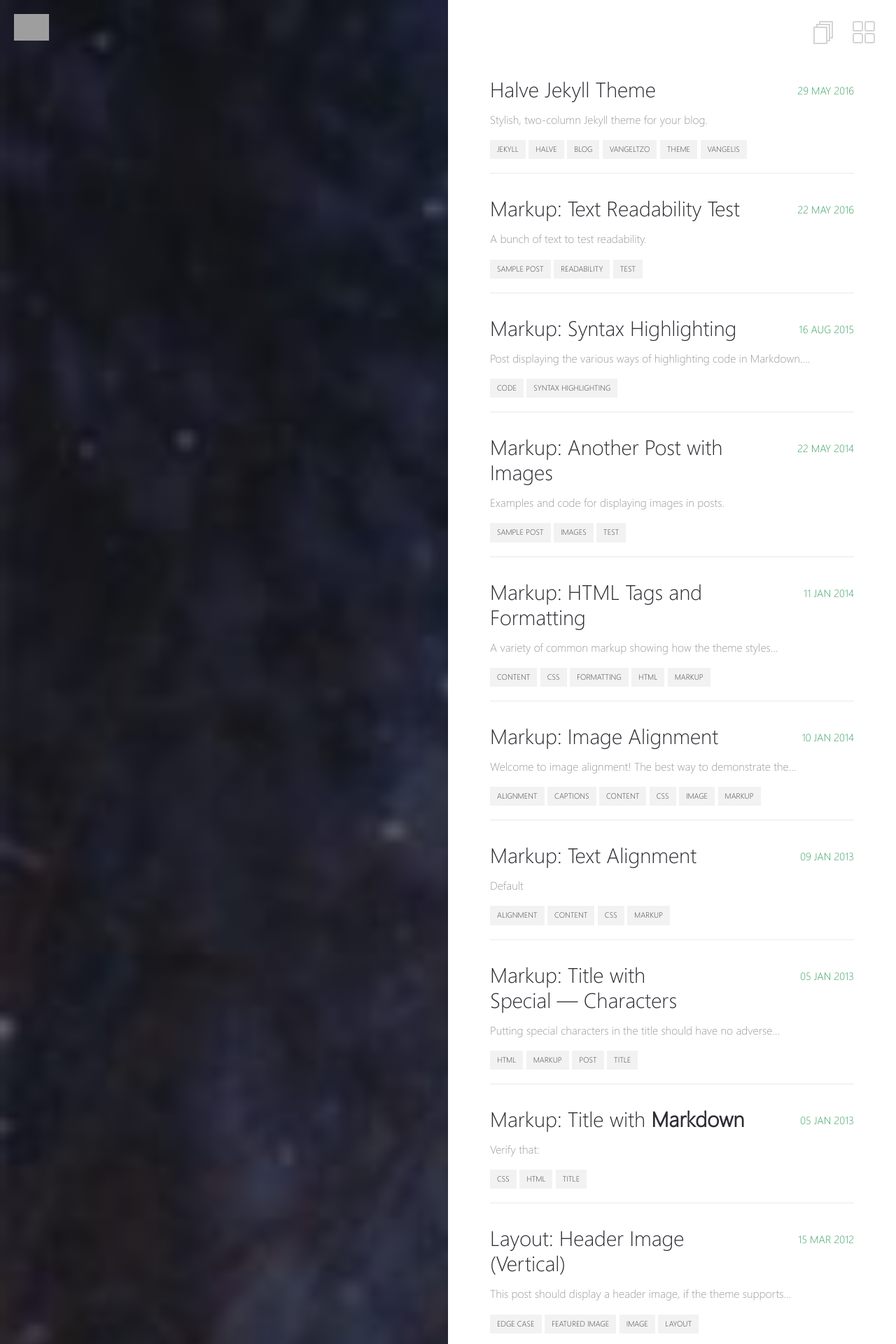
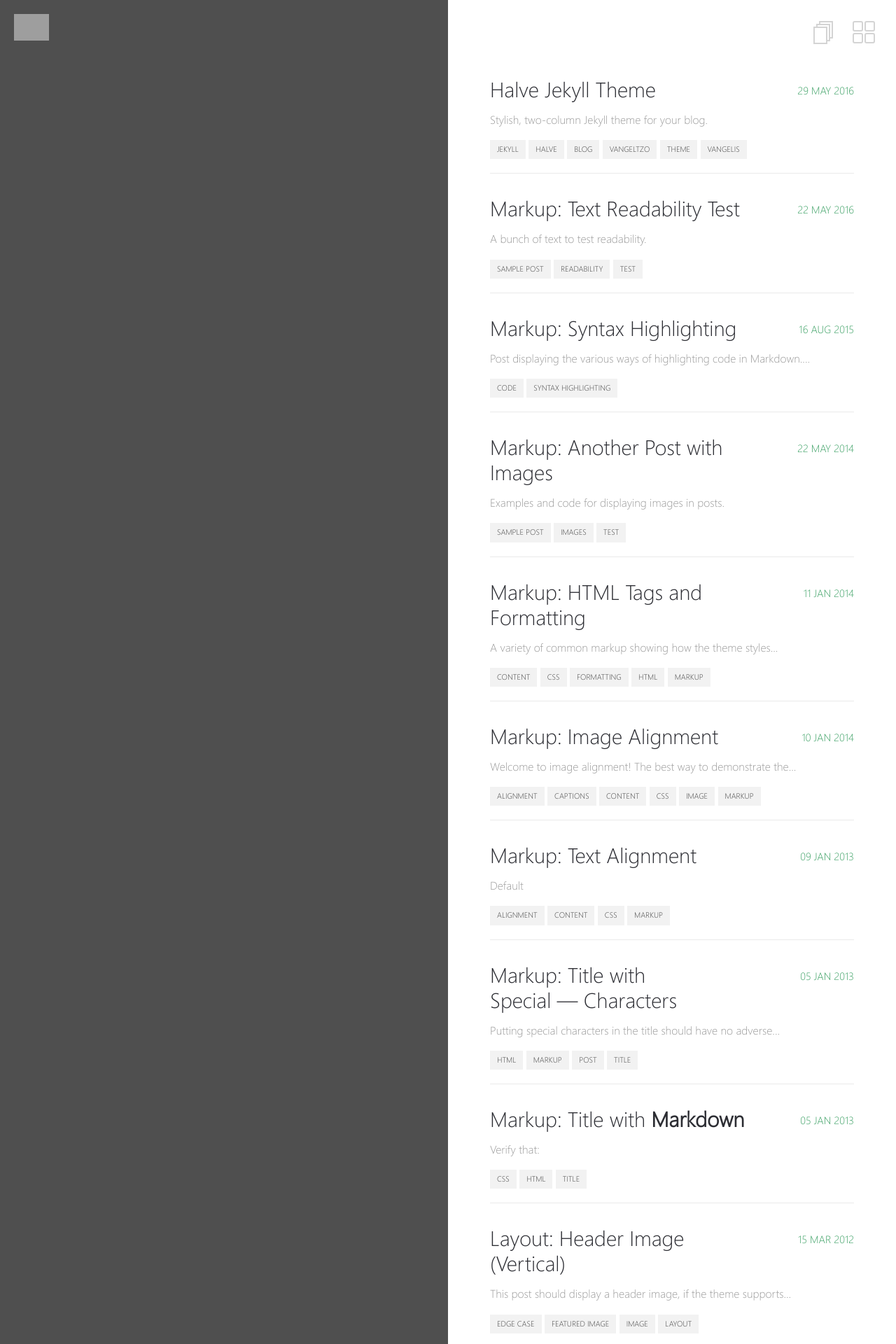
Before and after one commit to tcama/tcama.github.io, a Jekyll site: the page built from _pages/posts.md, in a window 1280 px wide. Shown: the top 1920 px of the page at 70% size. Built offline with Jekyll 4.4.1, drawn with Linux system fonts in a browser that asks for light colours.

Commit message:
try video for posts

```diff
--- a/_config.yml
+++ b/_config.yml
@@ -8,7 +8,7 @@ locale: en_US
 # Left Block Images
 background:
   homepage: images/Mix_facet_brain_rectangle.png                         # this image will be shown on homepage's left block
-  post-list: images/unsplash-image-10.jpg             # this image will be shown on post list page
+  post-list: Teamleab_raindrops.mov             # this image will be shown on post list page
   default-post: images/teamlabs_lanterns.jpg   # this image will be shown when post's front matter doesn't specify any image
 
 # Jekyll
```
Also changed, not shown: 1 other file.
